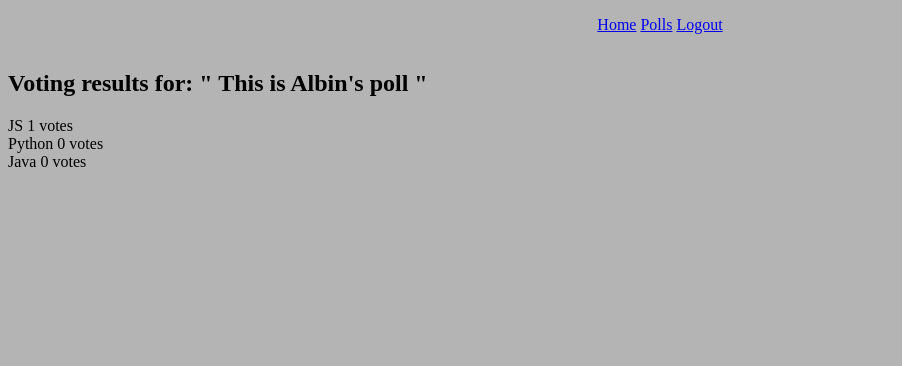
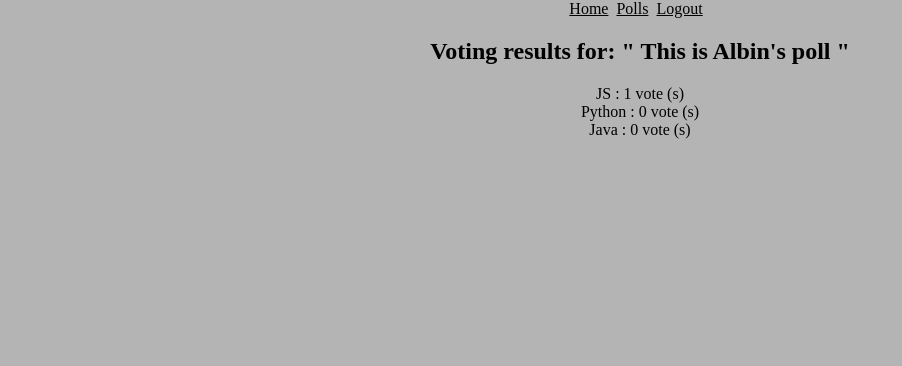
Before and after one commit to tokauppin/csp1, a Django app: page /results/5/ in a window 1280 px wide. Shown: the part 88-454 px from the top of the page, without its empty margins (0-902 px from the left). Run offline with Django 5.2, Linux system fonts and the light colour scheme; a user stored in the database is signed in; data comes from the database, SQL or seed files in the repository; both versions use the stored data as it was after the commit.

Commit message:
style changes

```diff
--- a/mysite/polls/static/base.css
+++ b/mysite/polls/static/base.css
@@ -1,3 +1,5 @@
+/* Base html, Results and vote.html styling */
+
 body {
     background-color: rgb(180, 180, 180);
     display: flex;
@@ -30,3 +32,27 @@ body {
     align-items: center;
     justify-content: center;
 }
+
+.bar a {
+    /* text-decoration: none; */
+    color: black;
+    margin-right: 0.5em;
+}
+
+.vote-poll {
+    text-align: center;
+    display: flex;
+    flex-direction: column;
+
+}
+
+.question-title {
+    margin-top: 3em;
+    margin-bottom: 3em;
+}
+
+.results {
+    text-align: center;
+    display: flex;
+    flex-direction: column;
+}
--- a/mysite/polls/templates/polls/base.html
+++ b/mysite/polls/templates/polls/base.html
@@ -17,7 +17,7 @@
         <h1>Your vote matters</h1>
     </header>
         <div class="bar">
-            <ul>
+
 
                 {% if user.is_authenticated %}
                     <a href="{% url 'home' %}">Home</a>
@@ -28,7 +28,7 @@
                     <a href="{% url 'login' %}">Login</a>
                     <a href="{% url 'register' %}">Register</a>
                 {% endif %}
-            </ul>
+
         </div>
 
 
--- a/mysite/polls/templates/polls/results.html
+++ b/mysite/polls/templates/polls/results.html
@@ -11,19 +11,19 @@
 <div class="results">
     <h2>Voting results for: " {{ poll.question }} "</h2>
     <div class="option">
-        {{ poll.option_one }}
+        {{ poll.option_one }} :
         {{ poll.option_one_votes }}
-        votes
+        vote (s)
     </div>
     <div class="option">
-        {{ poll.option_two }}
+        {{ poll.option_two }} :
         {{ poll.option_two_votes }}
-        votes
+        vote (s)
     </div>
     <div class="option">
-        {{ poll.option_three }}
+        {{ poll.option_three }} :
         {{ poll.option_three_votes }}
-        votes
+        vote (s)
     </div>
 </div>
 
--- a/mysite/polls/templates/polls/vote.html
+++ b/mysite/polls/templates/polls/vote.html
@@ -31,8 +31,8 @@
                 {{ poll.option_three }}
             </label>
         </div>
+    <div><button type="submit" style="width: 4em; margin-top: 3em;">Vote</button ></div>
 
-    <button type="submit">Vote</button>
 
 
     {% else %}
```
Also changed, not shown: mysite/db.sqlite3.
